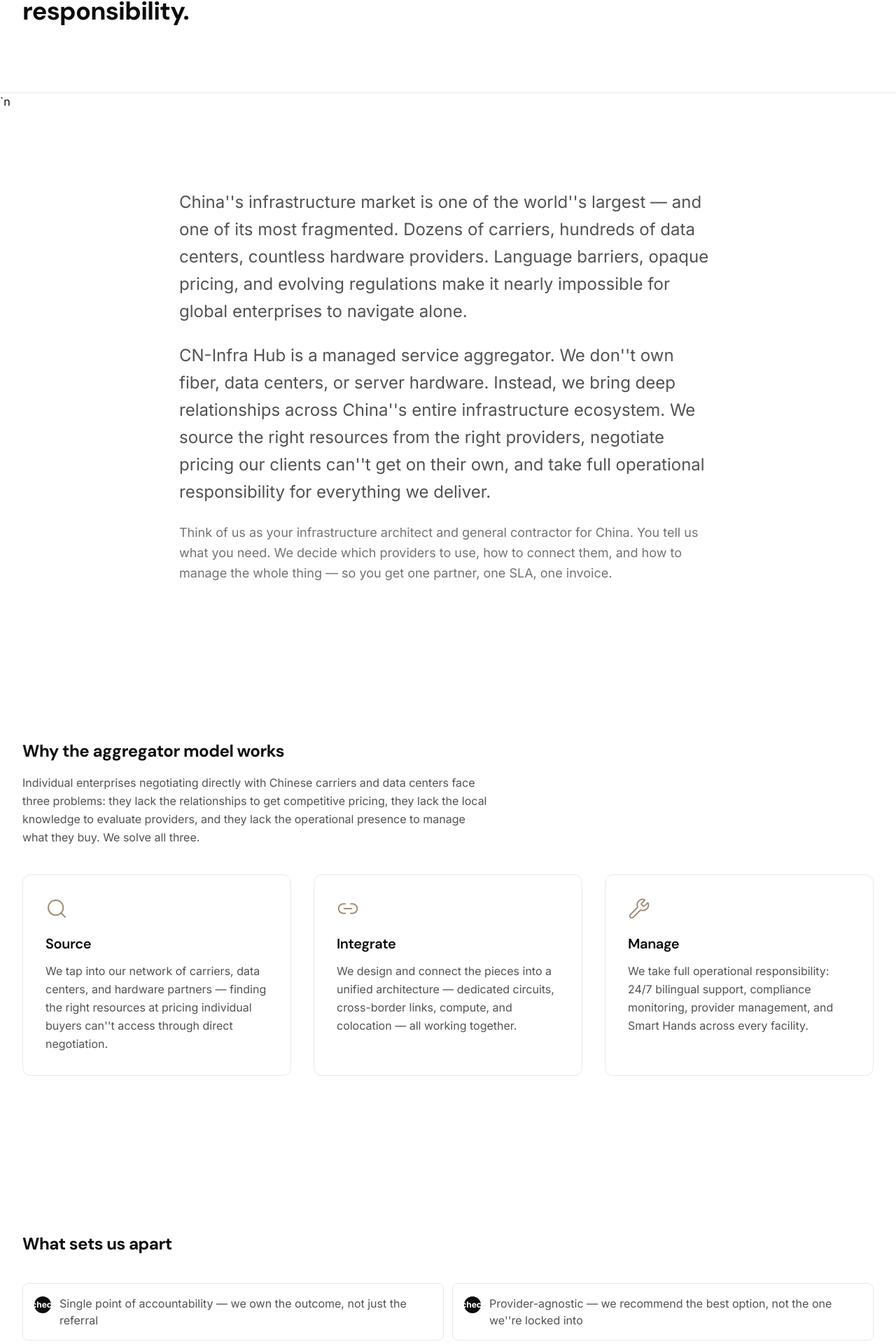
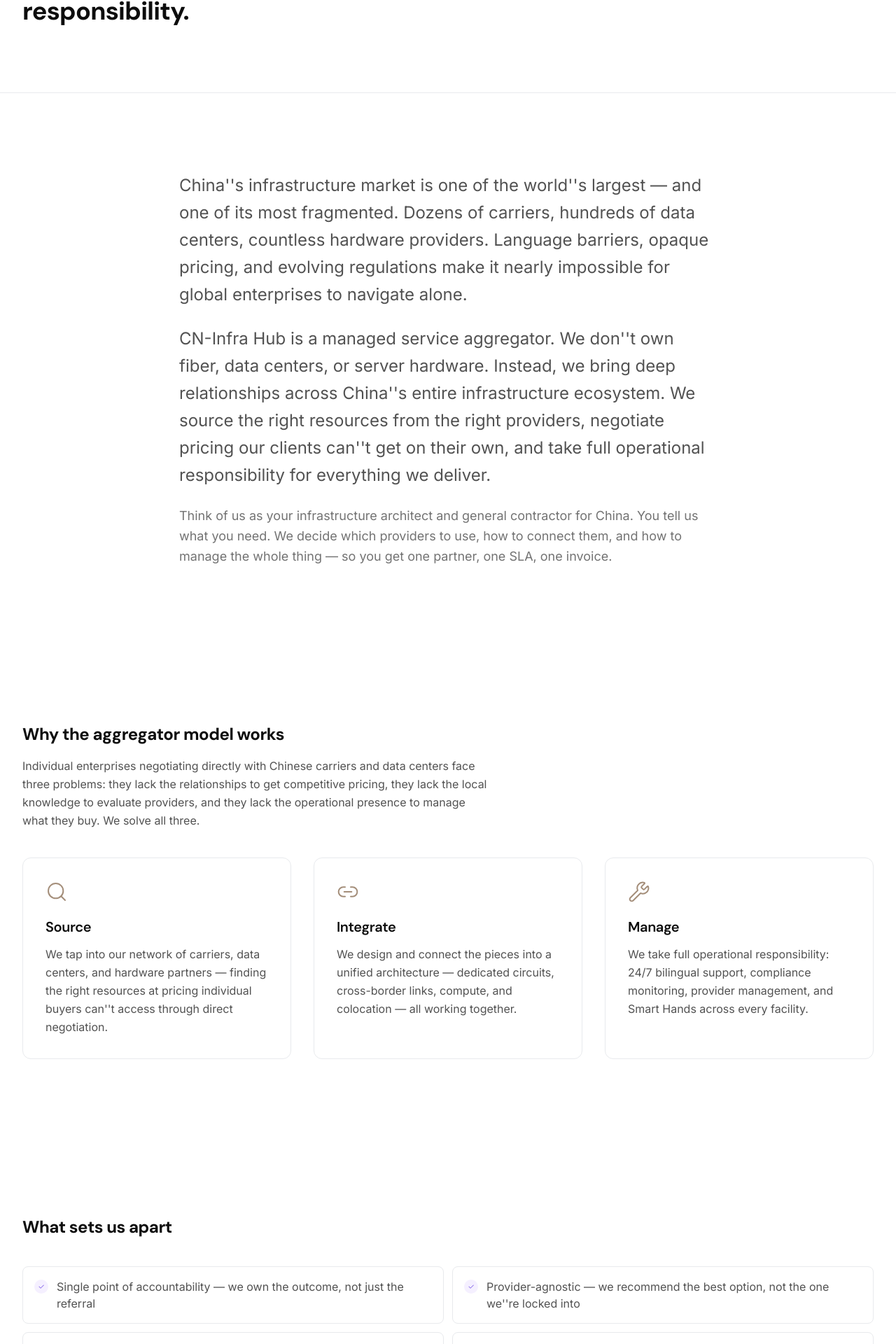
Before and after one commit to emoqbao/cninfrahub, a Next.js app: page /about in a window 1280 px wide. Shown: the part 292-2212 px from the top of the page at 70% size. Built offline with nearby package versions, Linux system fonts and the light colour scheme.

Commit message:
Calligraphic checkmark SVG + fix about page formatting

```diff
--- a/src/app/about/page.tsx
+++ b/src/app/about/page.tsx
@@ -1,6 +1,7 @@
 import { Metadata } from "next";
 import { Search, Link2, Wrench } from "lucide-react";
 import PageFrame from "@/components/ui/PageFrame";
+import CheckIcon from "@/components/ui/CheckIcon";
 import Container from "@/components/ui/Container";
 
 export const metadata: Metadata = {
@@ -9,21 +10,9 @@
 };
 
 const pillars = [
-  {
-    icon: Search,
-    title: "Source",
-    description: "We tap into our network of carriers, data centers, and hardware partners — finding the right resources at pricing individual buyers can''t access through direct negotiation.",
-  },
-  {
-    icon: Link2,
-    title: "Integrate",
-    description: "We design and connect the pieces into a unified architecture — dedicated circuits, cross-border links, compute, and colocation — all working together.",
-  },
-  {
-    icon: Wrench,
-    title: "Manage",
-    description: "We take full operational responsibility: 24/7 bilingual support, compliance monitoring, provider management, and Smart Hands across every facility.",
-  },
+  { icon: Search, title: "Source", description: "We tap into our network of carriers, data centers, and hardware partners — finding the right resources at pricing individual buyers can''t access through direct negotiation." },
+  { icon: Link2, title: "Integrate", description: "We design and connect the pieces into a unified architecture — dedicated circuits, cross-border links, compute, and colocation — all working together." },
+  { icon: Wrench, title: "Manage", description: "We take full operational responsibility: 24/7 bilingual support, compliance monitoring, provider management, and Smart Hands across every facility." },
 ];
 
 const differentiators = [
@@ -48,7 +37,8 @@
         </Container>
       </section>
 
-      <PageFrame>`n      <section className="py-20 lg:py-28">
+      <PageFrame>
+        <section className="py-20 lg:py-28">
           <Container>
             <div className="mx-auto max-w-3xl">
               <p className="text-xl leading-relaxed text-[#525252] lg:text-2xl">
@@ -88,8 +78,8 @@
             <div className="mt-10 grid gap-3 sm:grid-cols-2">
               {differentiators.map((d, i) => (
                 <div key={i} className="flex items-start gap-3 rounded-lg border border-[#e8eaed] p-4 transition-all duration-200 hover:-translate-y-0.5">
-                <span className="mt-0.5 flex h-6 w-6 flex-shrink-0 items-center justify-center rounded-full bg-[#0d0d0d] text-xs font-bold text-white">
-                  &check;
+                  <span className="mt-0.5 flex h-5 w-5 flex-shrink-0 items-center justify-center rounded-full bg-[#f5f0ff]">
+                    <CheckIcon />
                   </span>
                   <span className="text-[#525252]">{d}</span>
                 </div>
@@ -97,8 +87,9 @@
             </div>
           </Container>
         </section>
+      </PageFrame>
 
-      </PageFrame>`n      <section className="bg-[#0a0f1a] py-20 lg:py-28 text-center">
+      <section className="bg-[#0a0f1a] py-20 lg:py-28 text-center">
         <Container>
           <h2 className="text-2xl font-bold tracking-[-0.02em] text-white lg:text-3xl">
             You know your architecture. We know China''s infrastructure market.
@@ -107,10 +98,7 @@
             Let''s talk about what you need — and how we can source it better than anyone else.
           </p>
           <div className="mt-8">
-            <a
-              href="/contact/"
-              className="inline-flex items-center justify-center rounded-lg border border-white/20 bg-white px-8 py-3 text-lg font-medium text-[#0d0d0d] hover:bg-[#e0e2e6] transition-colors"
-            >
+            <a href="/contact/" className="inline-flex items-center justify-center rounded-lg border border-white/20 bg-white px-8 py-3 text-lg font-medium text-[#0d0d0d] hover:bg-[#e0e2e6] transition-colors">
               Get in Touch
             </a>
           </div>
--- a/src/app/products/[slug]/page.tsx
+++ b/src/app/products/[slug]/page.tsx
@@ -1,8 +1,9 @@
 import { Metadata } from "next";
 import { notFound } from "next/navigation";
 import Link from "next/link";
-import { ArrowRight, Check, Zap, Users, Lightbulb } from "lucide-react";
+import { ArrowRight, Zap, Users, Lightbulb } from "lucide-react";
 import Container from "@/components/ui/Container";
+import CheckIcon from "@/components/ui/CheckIcon";
 import Button from "@/components/ui/Button";
 import PageFrame from "@/components/ui/PageFrame";
 import { products, getProductById, type Product } from "@/lib/products";
@@ -136,7 +137,7 @@
                   className="flex items-start gap-3 rounded-xl border border-[#e8eaed] p-5"
                 >
                   <span className="mt-0.5 flex h-5 w-5 flex-shrink-0 items-center justify-center rounded-full bg-[#f5f0ff]">
-                    <Check className="h-3.5 w-3.5 text-[#7c5ce7]" strokeWidth={1.75} />
+                    <CheckIcon />
                   </span>
                   <span className="text-[#525252]">{f}</span>
                 </li>
@@ -161,7 +162,7 @@
                   className="flex items-start gap-3 rounded-xl border border-[#e8eaed] bg-white p-5"
                 >
                   <span className="mt-0.5 flex h-5 w-5 flex-shrink-0 items-center justify-center rounded-full bg-[#f5f0ff]">
-                    <Check className="h-3.5 w-3.5 text-[#7c5ce7]" strokeWidth={1.75} />
+                    <CheckIcon />
                   </span>
                   <span className="text-[#525252]">{b}</span>
                 </li>
--- a/src/app/solutions/[slug]/page.tsx
+++ b/src/app/solutions/[slug]/page.tsx
@@ -1,8 +1,9 @@
 import { Metadata } from "next";
 import { notFound } from "next/navigation";
 import Link from "next/link";
-import { ArrowRight, Check, Zap, Users, Cog, Network } from "lucide-react";
+import { ArrowRight, Zap, Users, Cog, Network } from "lucide-react";
 import Container from "@/components/ui/Container";
+import CheckIcon from "@/components/ui/CheckIcon";
 import Button from "@/components/ui/Button";
 import PageFrame from "@/components/ui/PageFrame";
 import { solutions, getSolutionById, type Solution } from "@/lib/solutions";
@@ -84,7 +85,7 @@
         <section className="py-20 lg:py-28">
           <Container>
             <div className="flex items-center gap-3 mb-8"><Zap className="h-6 w-6 text-[#a48e7a]" strokeWidth={1.5} /><h2 className="text-2xl font-bold tracking-[-0.02em] text-[#0d0d0d]">Key benefits</h2></div>
-            <ul className="grid gap-4 sm:grid-cols-2">{solution.benefits.map((b, i) => (<li key={i} className="flex items-start gap-3 rounded-xl border border-[#e8eaed] p-5"><span className="mt-0.5 flex h-5 w-5 flex-shrink-0 items-center justify-center rounded-full bg-[#f5f0ff]"><Check className="h-3.5 w-3.5 text-[#7c5ce7]" strokeWidth={1.75} /></span><span className="text-[#525252]">{b}</span></li>))}</ul>
+            <ul className="grid gap-4 sm:grid-cols-2">{solution.benefits.map((b, i) => (<li key={i} className="flex items-start gap-3 rounded-xl border border-[#e8eaed] p-5"><span className="mt-0.5 flex h-5 w-5 flex-shrink-0 items-center justify-center rounded-full bg-[#f5f0ff]"><CheckIcon /></span><span className="text-[#525252]">{b}</span></li>))}</ul>
           </Container>
         </section>
 
--- /dev/null
+++ b/src/components/ui/CheckIcon.tsx
@@ -0,0 +1,7 @@
+export default function CheckIcon() {
+  return (
+    <svg width="10" height="10" viewBox="0 0 16 16" fill="none" xmlns="http://www.w3.org/2000/svg">
+      <path d="M13.2 3.8L6.5 10.8L3.2 7.2L2.2 8.1L6.5 12.2L14.2 4.7Z" fill="#7c5ce7" />
+    </svg>
+  );
+}
```
Lines whose indentation alone changed are shown as unchanged.
